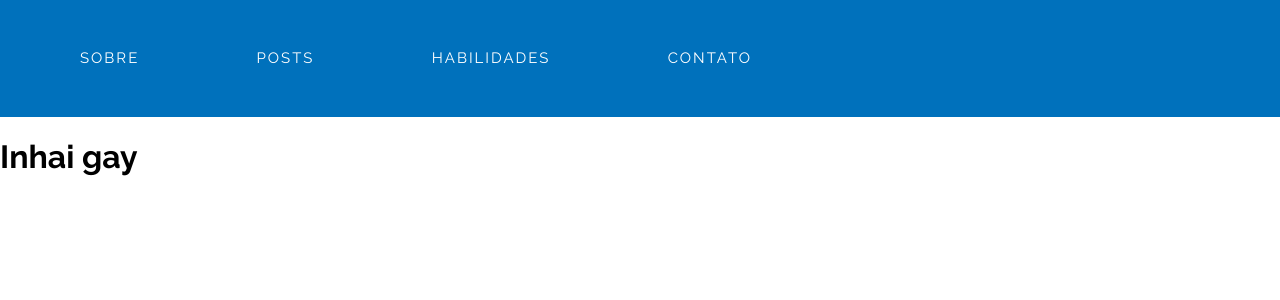
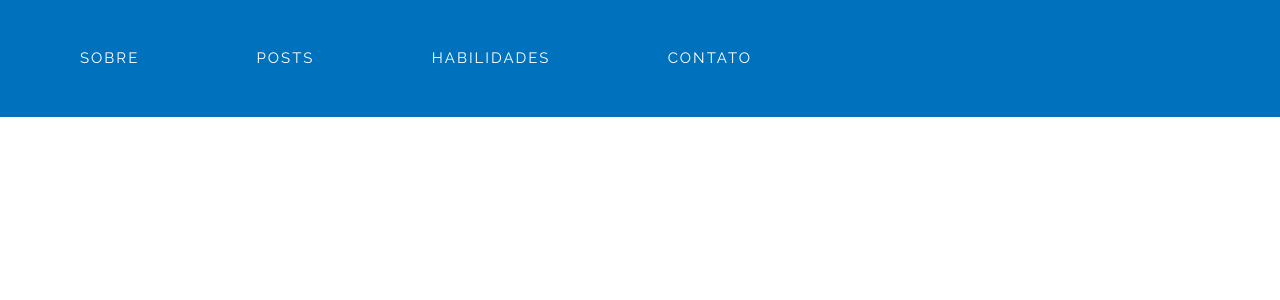
Before and after one commit to lucasfieri/lucasfieri.com, a Next.js app: page / in a window 1280 px wide. Shown: the top 300 px of the page. Built offline with nearby package versions, Linux system fonts and the light colour scheme.

Commit message:
feat: remove body code

```diff
--- a/src/pages/index.js
+++ b/src/pages/index.js
@@ -5,7 +5,6 @@ const Index = () => {
     <>
       <Head title="Lucas Fieri" />
       <main>
-        <h1>Inhai gay</h1>
       </main>
     </>
   )
```
